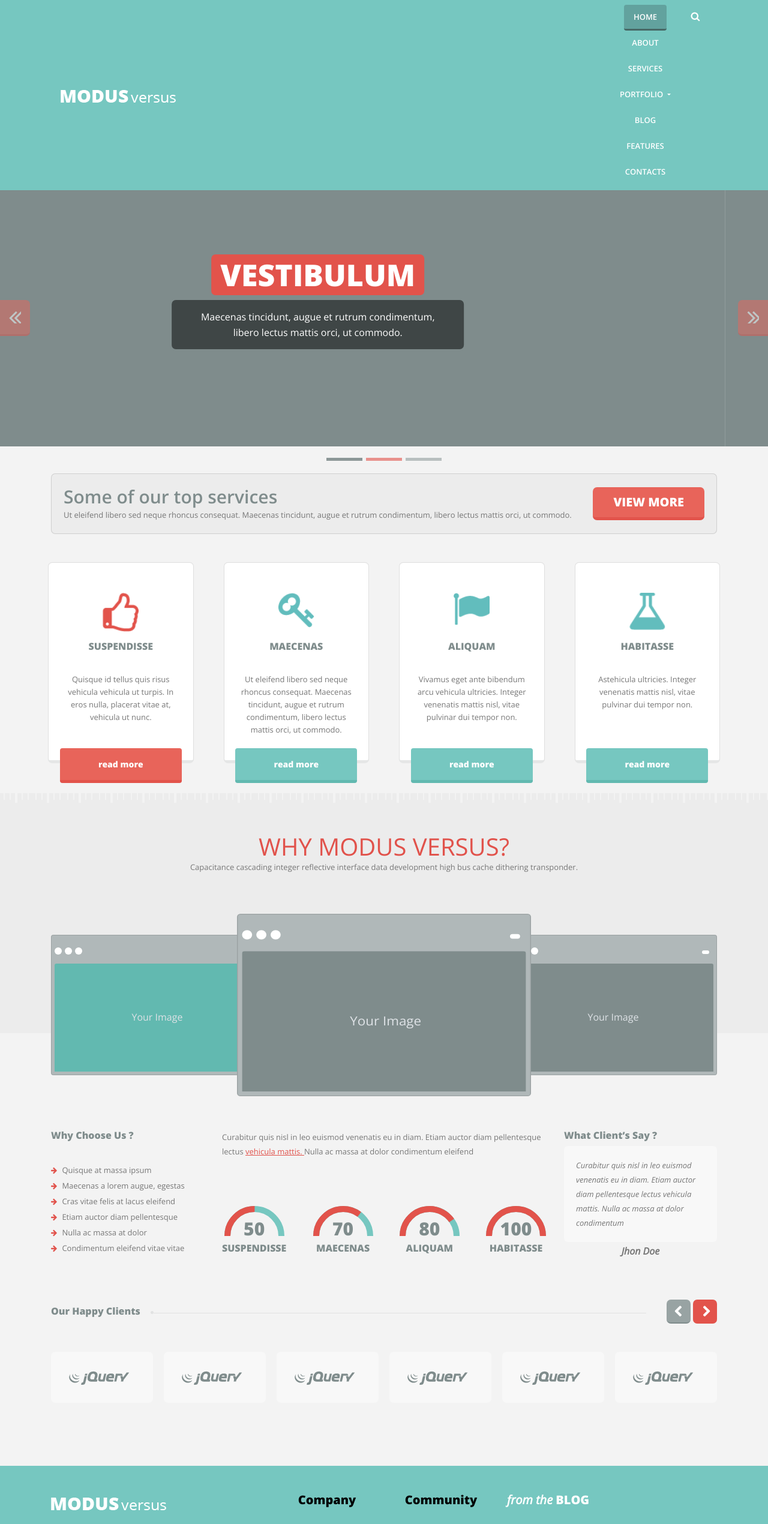
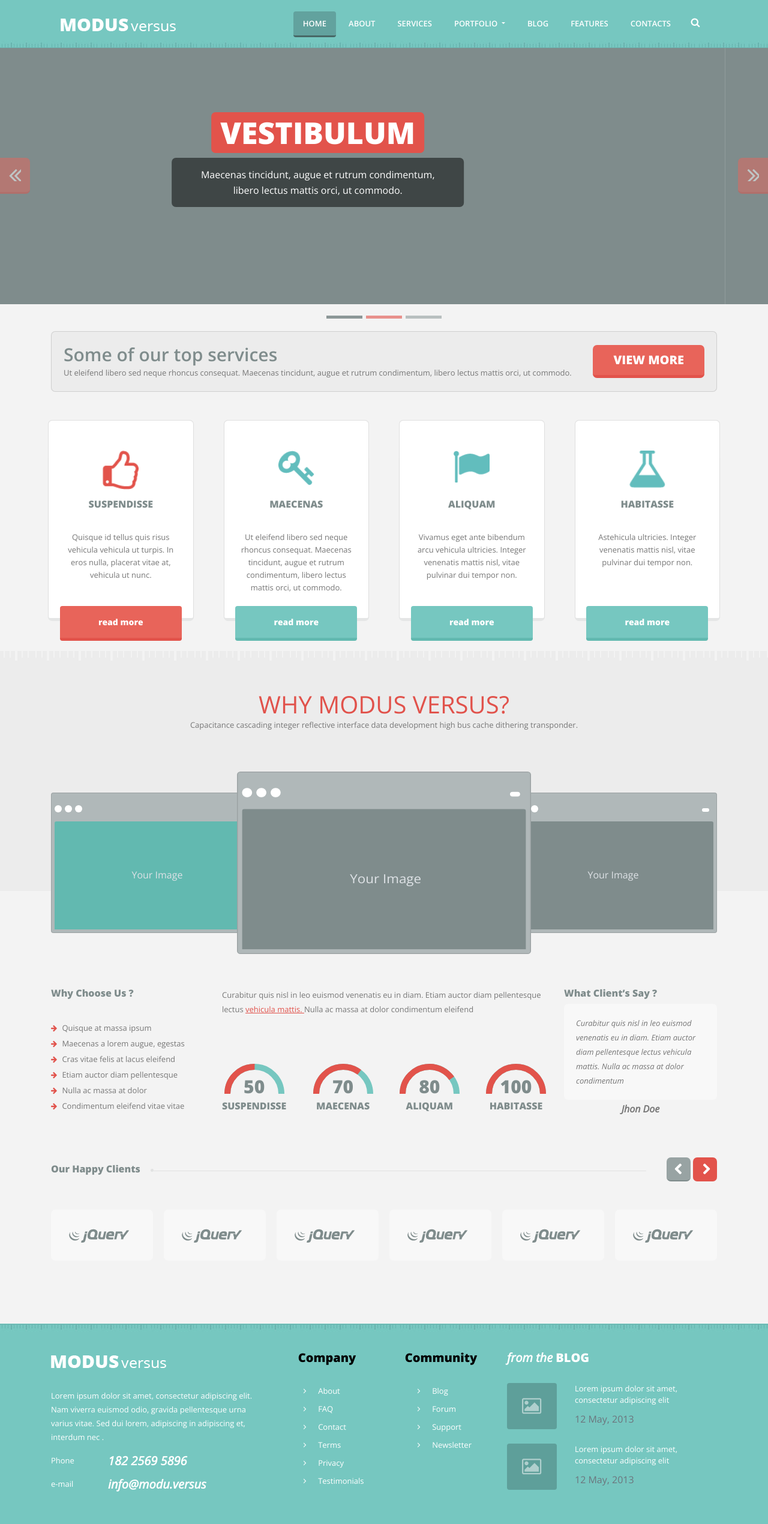
Before and after one commit to Ptashynska/Modus-Versus, a plain HTML site: page index.html in a window 1280 px wide. Shown: the top 2540 px of the page at 60% size. Drawn offline with nearby package versions, Linux system fonts and the light colour scheme.

Commit message:
done pattern bg

```diff
--- a/css/main.css
+++ b/css/main.css
@@ -28,10 +28,28 @@ body {
 
 .header {
     background-color: #76c7c0;
+    position: relative;
 }
+
+
+
+
+.header::before {
+    content: "";
+    width: 100%;
+    height: 16px;
+    bottom: -4px;
+    background: url('../img/wave-blue.jpg') repeat-x;
+    position: absolute;
+}
+
 
 .navbar__header {
     min-height: 80px;
+}
+
+.nav-my{
+    flex-direction: row;
 }
 
 .navbar-expand-lg .navbar-collapse {
@@ -619,11 +637,25 @@ body {
 
 .footer-area {
     background-color: #76c7c0;
+    position: relative;
 }
 
 .footer-top {
     padding-top: 45px;
     padding-bottom: 55px;
+
+}
+
+
+
+.footer-area::after {
+    content: "";
+    width: 100%;
+    height: 36px;
+    top: -23px;
+    background: url(../img/wave-blue.jpg) repeat-x;
+    position: absolute;
+    transform: rotateX(180deg);
 }
 
 .about-footer__link {
--- a/index.html
+++ b/index.html
@@ -27,7 +27,7 @@
                     <span class="navbar-toggler-icon"></span>
                 </button>
                 <div class="collapse navbar-collapse" id="navbarSupportedContent">
-                    <ul class="nav nav-pills nav-my flex-sm-column align-items-sm-center">
+                    <ul class="nav nav-pills nav-my">
                         <li class="nav-item nav-item-header active">
                             <a class="nav-link nav-link__header nav-link-header_active text-white  text-uppercase"
                                 href="#">Home <span class="sr-only">(current)</span></a>
```
Also changed, not shown: img/wave-blue.jpg (added).
